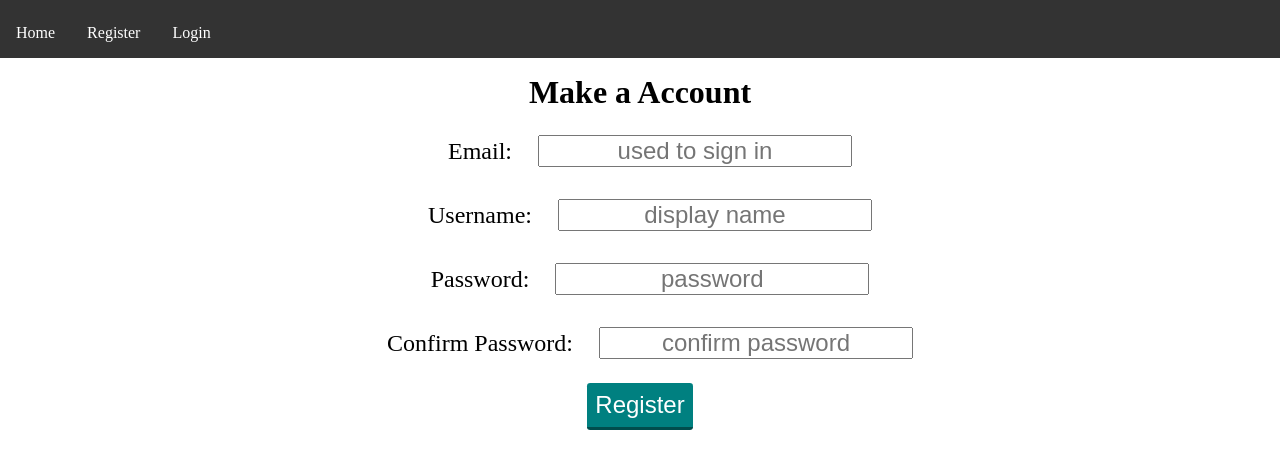
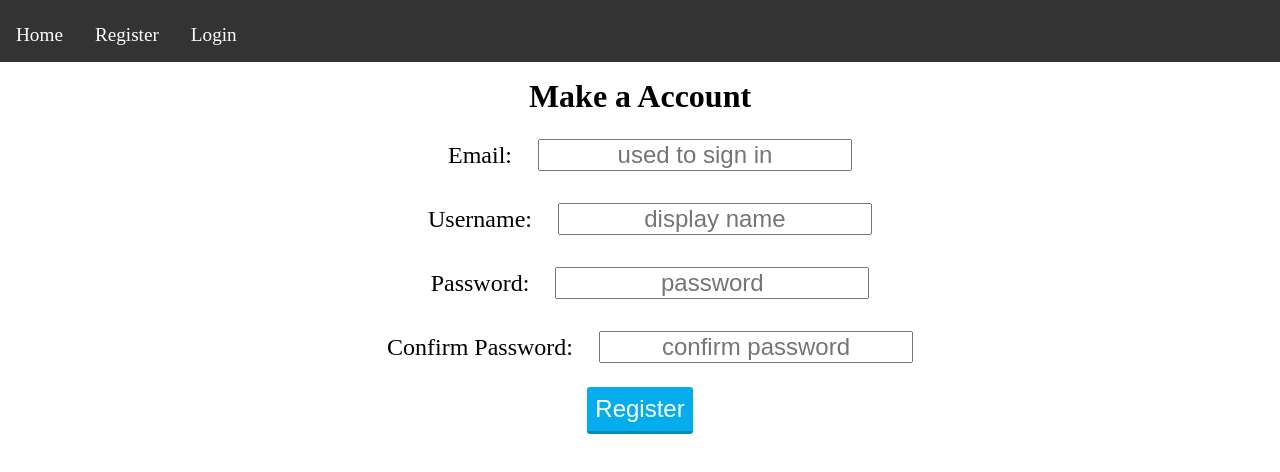
Before and after one commit to mhzhou95/bubbles-app, a React (Create React App) app in the folder frontend/: page /register in a window 1280 px wide. Shown: the top 472 px of the page. Built offline with nearby package versions, Linux system fonts and the light colour scheme.

Commit message:
made buttons a little better looking

```diff
--- a/frontend/src/components/auth/Login.component.js
+++ b/frontend/src/components/auth/Login.component.js
@@ -50,7 +50,7 @@ const Login = (props) => {
 
         <div className="form-items">
           <label htmlFor="password">Password: </label>
-          <input type="text" placeholder="password" name="password" value={password}
+          <input type="password" placeholder="password" name="password" value={password}
             required onChange={onChange} />
         </div>
         <input className="form-submit-button" type="submit" value="Login" />
--- a/frontend/src/components/auth/Register.component.js
+++ b/frontend/src/components/auth/Register.component.js
@@ -11,7 +11,7 @@ const Register = (props) => {
 
   useEffect(() => {
     if (isAuthenticated) {
-      props.history.push('/');
+      window.location.href = ('/')
     }
     if (error === 'User already exists') {
       if (alertContext.alerts.length < 2) {
--- a/frontend/src/styles/components/_bubbleform.scss
+++ b/frontend/src/styles/components/_bubbleform.scss
@@ -9,7 +9,7 @@
 .form-submit-button {
   border: none;
   color: white;
-  background: teal;
+  background: #05aded;
   font-size: 1.5rem;
   border-radius: 0.2rem;
   cursor: pointer;
--- a/frontend/src/styles/components/_bubbleitem.scss
+++ b/frontend/src/styles/components/_bubbleitem.scss
@@ -1,10 +1,10 @@
 .bubble-item-container {
-  border: 1px solid black;
+  border-radius: 1rem;
   margin: 1rem;
   padding: 1rem;
   width: 15.4rem;
   color:white;
-  background:teal;
+  background:#05aded;
 }
 
 .bubble-item-message {
@@ -14,7 +14,8 @@
 }
 .bubble-item-upvotes {
   font-size: 1rem;
-  padding-top: 1rem;
+  margin-top: 2rem;
+  margin-bottom: 1rem;
   display: flex;
   justify-content: space-between;
 }
@@ -24,11 +25,12 @@
   text-decoration: none;
   background: white;
   color: black;
-  padding: 0.2rem;
+  padding: 0.3rem;
   margin: 0.2rem;
   cursor: pointer;
   float:right;
   font-size: 0.9rem;
+  border-radius: 0.2rem
 }
 
 .bubble-item-link {
--- a/frontend/src/styles/components/_editform.scss
+++ b/frontend/src/styles/components/_editform.scss
@@ -9,12 +9,12 @@
 .form-submit-button {
   border: none;
   color: white;
-  background: teal;
+  background: #05aded;
   font-size: 1.5rem;
   border-radius: 0.2rem;
   cursor: pointer;
   padding: 0.5rem;
-  border-bottom:  0.2rem solid darken(teal, 10%)
+  border-bottom:  0.2rem solid darken(#05aded, 10%)
 }
 .form-items {
   margin: 1rem;
--- a/frontend/src/styles/components/_loginpage.scss
+++ b/frontend/src/styles/components/_loginpage.scss
@@ -9,12 +9,12 @@
 .form-submit-button {
   border: none;
   color: white;
-  background: teal;
+  background: #05aded;
   font-size: 1.5rem;
   border-radius: 0.2rem;
   cursor: pointer;
   padding: 0.5rem;
-  border-bottom:  0.2rem solid darken(teal, 10%)
+  border-bottom:  0.2rem solid darken(#05aded, 10%)
 }
 .form-items {
   margin: 1rem;
--- a/frontend/src/styles/components/_navbar.scss
+++ b/frontend/src/styles/components/_navbar.scss
@@ -18,6 +18,7 @@
   background-color: #333;
 }
 .nav-bar ul li {
+  font-size: 1.2rem;
   display: block;
   padding: 1rem;
   margin-top: 0.5rem;
--- a/frontend/src/styles/components/_registerpage.scss
+++ b/frontend/src/styles/components/_registerpage.scss
@@ -9,12 +9,12 @@
 .form-submit-button {
   border: none;
   color: white;
-  background: teal;
+  background: #05aded;
   font-size: 1.5rem;
   border-radius: 0.2rem;
   cursor: pointer;
   padding: 0.5rem;
-  border-bottom:  0.2rem solid darken(teal, 10%)
+  border-bottom:  0.2rem solid darken(#05aded, 10%)
 }
 .form-items {
   margin: 1rem;
```
